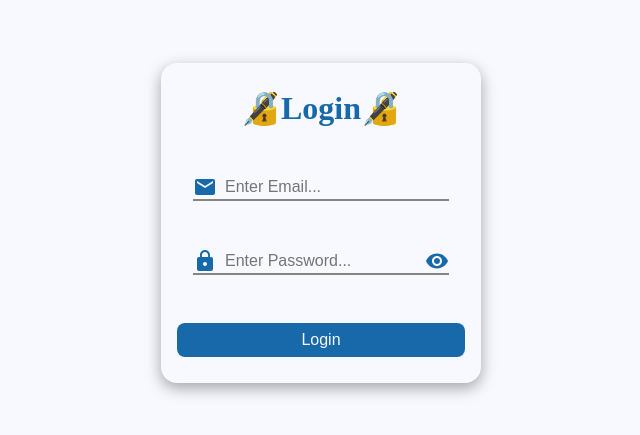
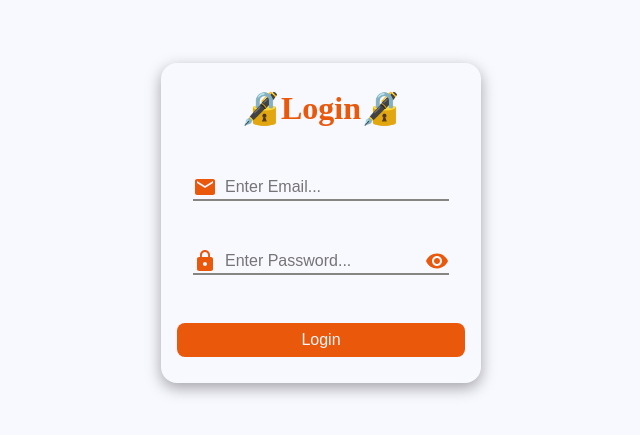
Before and after one commit to kareena0211/Login-SignUp-Page, a React (Vite) app: page / in a window 1280 px wide. Shown: the part 177-612 px from the top of the page, without its empty margins (319-959 px from the left). Built offline with nearby package versions, Linux system fonts and the light colour scheme.

Commit message:
color changed

```diff
--- a/src/App.css
+++ b/src/App.css
@@ -7,7 +7,7 @@
 
 
 :root{
-    --primary-color:#1769aa;
+    --primary-color:#ea580c;
     --secondary-color:#5C6BCB;
     --white-color:#f8f8ff;
     --grey-color:#878484
```
